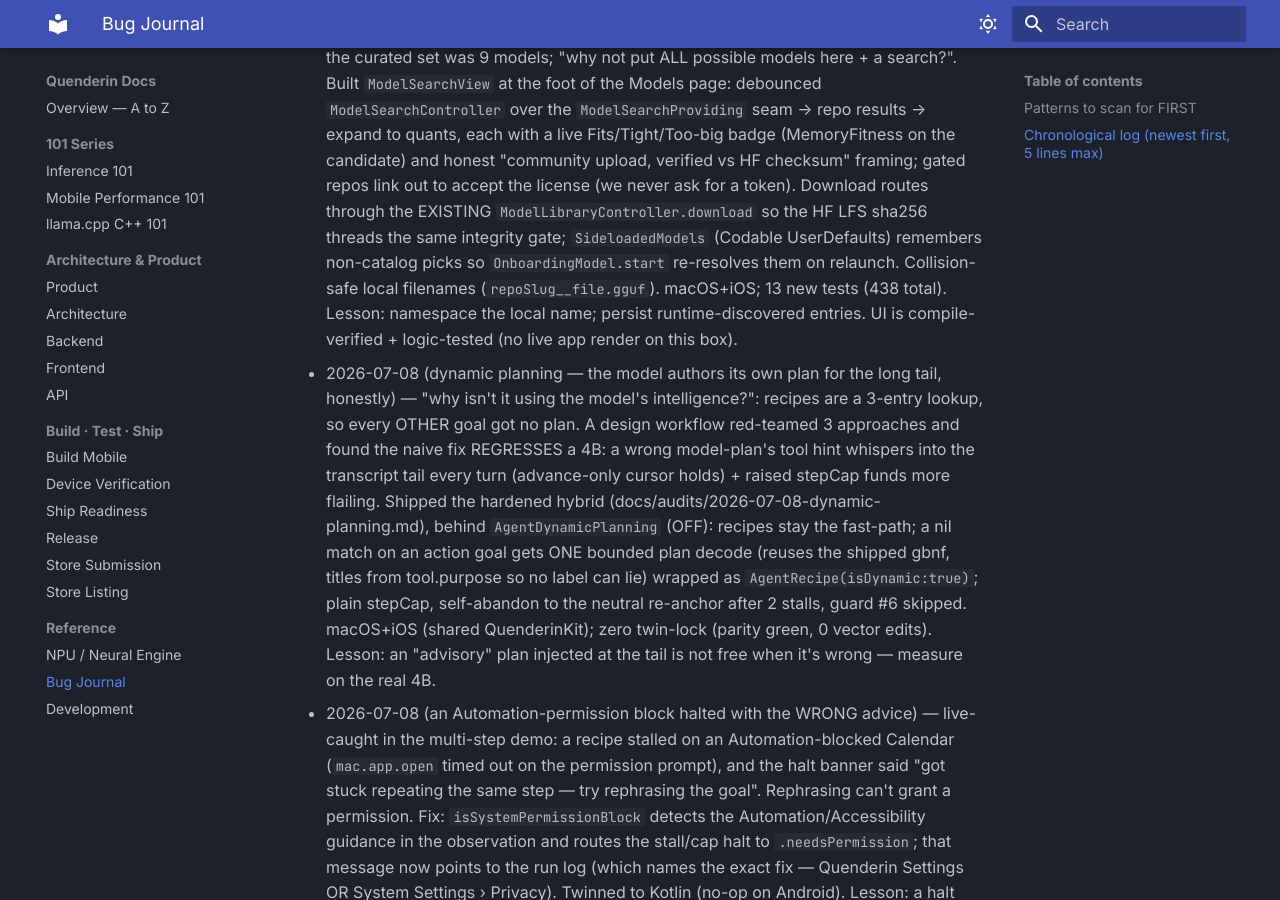
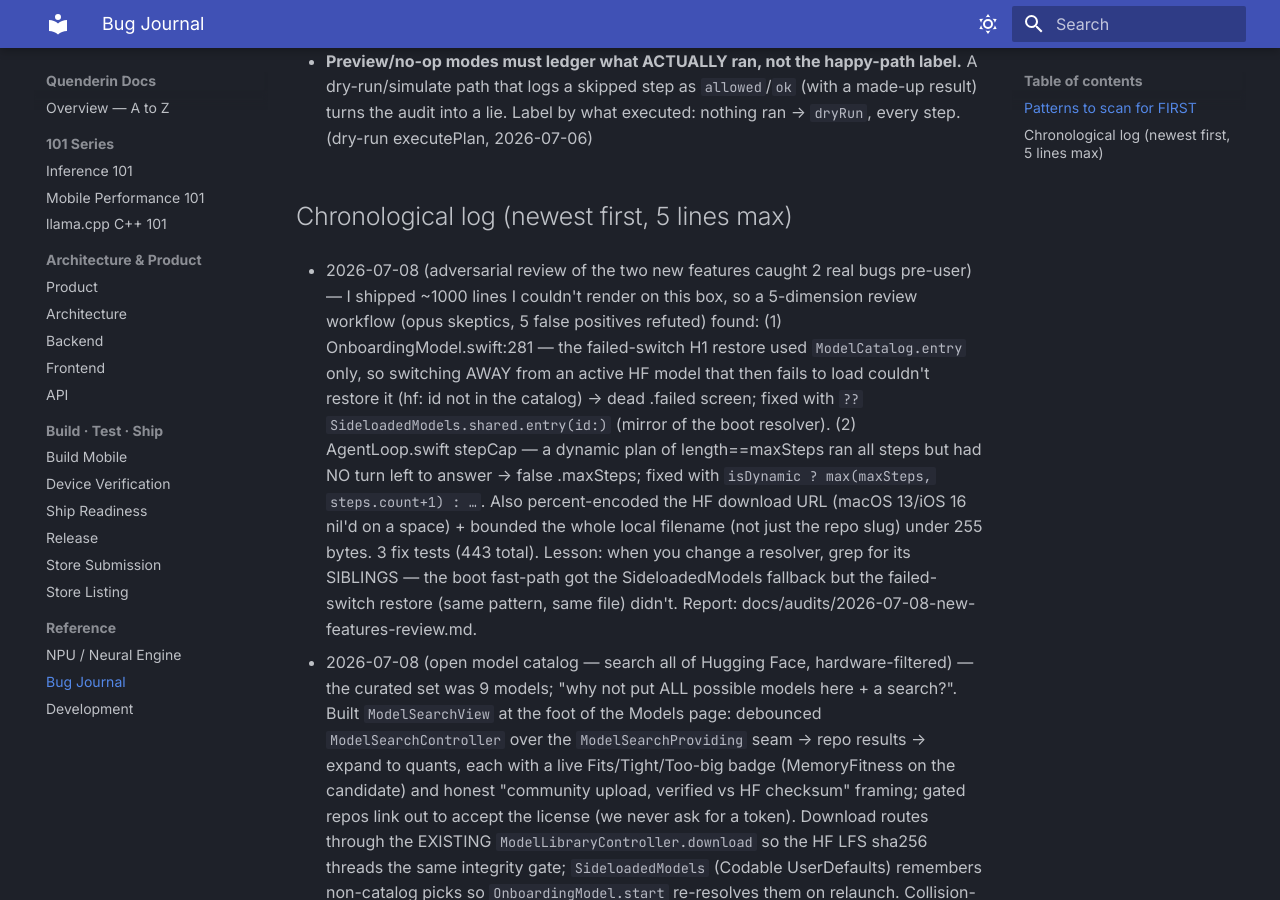
Before and after one commit to alikatgh/quenderin, an MkDocs documentation site: the page built from docs/BUG_JOURNAL.md, in a window 1280 px wide and 900 px high, scrolled down 14716 px. Built offline with MkDocs 1.6.1 and Material for MkDocs 9.7.7, drawn with Linux system fonts in a browser that asks for light colours; some of the changed text lies outside the part shown.

Commit message:
fix(review): apply the 2 confirmed + 2 plausible bugs from the adversarial review of the new features
An adversarial review workflow (5 dimensions, opus skeptics, 5 false positives
refuted) audited the just-shipped dynamic-planning + open-HF-catalog code I
couldn't render on this box. Applied every surviving finding:

- OnboardingModel: the failed-switch H1 restore resolved the previous model via
  ModelCatalog only, so switching AWAY from an active HF model that then fails
  to load couldn't restore it (its hf: id isn't in the compiled catalog) and
  dropped to a dead .failed screen with the engine unloaded. Now falls back to
  SideloadedModels, mirroring the boot resolver.
- AgentLoop: a dynamic plan of length == maxSteps executed every step but had
  no turn left to emit the answer → false .maxSteps over a run that fully
  succeeded. stepCap for a dynamic plan is now max(maxSteps, steps.count + 1)
  (still < curated's +2; a wrong plan self-abandons within 2 turns regardless).
- HuggingFaceModelSearch: percent-encode the download URL (a filename with a
  space nil'd the URL on the macOS 13 / iOS 16 floor targets → undownloadable),
  and bound the WHOLE local filename under 255 bytes (capping only the repo slug
  left a long community filename able to ENAMETOOLONG on the download write).

Deliberately NOT changed: the low-severity .plan-batch aggregate cursor-credit
edge (would require a cross-platform CapabilityRunner change for a self-
correcting steering nuance) — documented in the review report.

3 fix tests (443 total). Parity green. Report: docs/audits/2026-07-08-new-features-review.md.

Co-Authored-By: Claude Opus 4.8 <noreply@anthropic.com>

```diff
--- a/docs/BUG_JOURNAL.md
+++ b/docs/BUG_JOURNAL.md
@@ -9,6 +9,13 @@ Cheap-to-write, cheap-to-read, expensive-to-skip. `grep -i <symptom>` this befor
   model actually did and fires confidently-wrong green checks (worse than no checklist). Make each
   step carry a `toolHint` and advance the cursor ONLY on an actually-executed tool-name match, and
   ADVANCE-ONLY (a miscount holds truthfully rather than telling the model to redo). (AgentRecipe cursor)
+- **When you change a resolver/lookup, grep for its SIBLINGS in the same flow.** Adding a fallback to
+  ONE resolution site (`ModelCatalog.entry(id:) ?? SideloadedModels.shared.entry(id:)` at boot) but not
+  its twin (the failed-switch restore, same file, same pattern) left the new model class half-supported —
+  it worked on cold launch but a failed hot-switch away from it dropped to a dead error screen. Any time a
+  new entity type (an `hf:` id here) must resolve, `grep` every `entry(id:` / `first { $0.id ==` / catalog
+  lookup and confirm each got the fallback. A partial rollout of a resolver is worse than none — it works
+  just enough to look done. (OnboardingModel boot vs failed-switch restore)
 - **A shared download dir keyed by a REMOTE filename collides — namespace the LOCAL name.** When you
   let users pull arbitrary files into one models dir (e.g. any GGUF off Hugging Face), two different
   repos ship the SAME filename ("model-Q4_K_M.gguf"), and an external name can collide with a curated
@@ -443,6 +450,18 @@ Cheap-to-write, cheap-to-read, expensive-to-skip. `grep -i <symptom>` this befor
 
 ## Chronological log (newest first, 5 lines max)
 
+- 2026-07-08 (adversarial review of the two new features caught 2 real bugs pre-user) — I shipped ~1000
+  lines I couldn't render on this box, so a 5-dimension review workflow (opus skeptics, 5 false positives
+  refuted) found: (1) OnboardingModel.swift:281 — the failed-switch H1 restore used `ModelCatalog.entry`
+  only, so switching AWAY from an active HF model that then fails to load couldn't restore it (hf: id not
+  in the catalog) → dead .failed screen; fixed with `?? SideloadedModels.shared.entry(id:)` (mirror of
+  the boot resolver). (2) AgentLoop.swift stepCap — a dynamic plan of length==maxSteps ran all steps but
+  had NO turn left to answer → false .maxSteps; fixed with `isDynamic ? max(maxSteps, steps.count+1) : …`.
+  Also percent-encoded the HF download URL (macOS 13/iOS 16 nil'd on a space) + bounded the whole local
+  filename (not just the repo slug) under 255 bytes. 3 fix tests (443 total). Lesson: when you change a
+  resolver, grep for its SIBLINGS — the boot fast-path got the SideloadedModels fallback but the failed-
+  switch restore (same pattern, same file) didn't. Report: docs/audits/2026-07-08-new-features-review.md.
+
 - 2026-07-08 (open model catalog — search all of Hugging Face, hardware-filtered) — the curated set was
   9 models; "why not put ALL possible models here + a search?". Built `ModelSearchView` at the foot of the
   Models page: debounced `ModelSearchController` over the `ModelSearchProviding` seam → repo results →
```
Also changed, not shown: docs/audits/2026-07-08-new-features-review.md (added, +107 -0 lines), 6 other files.
